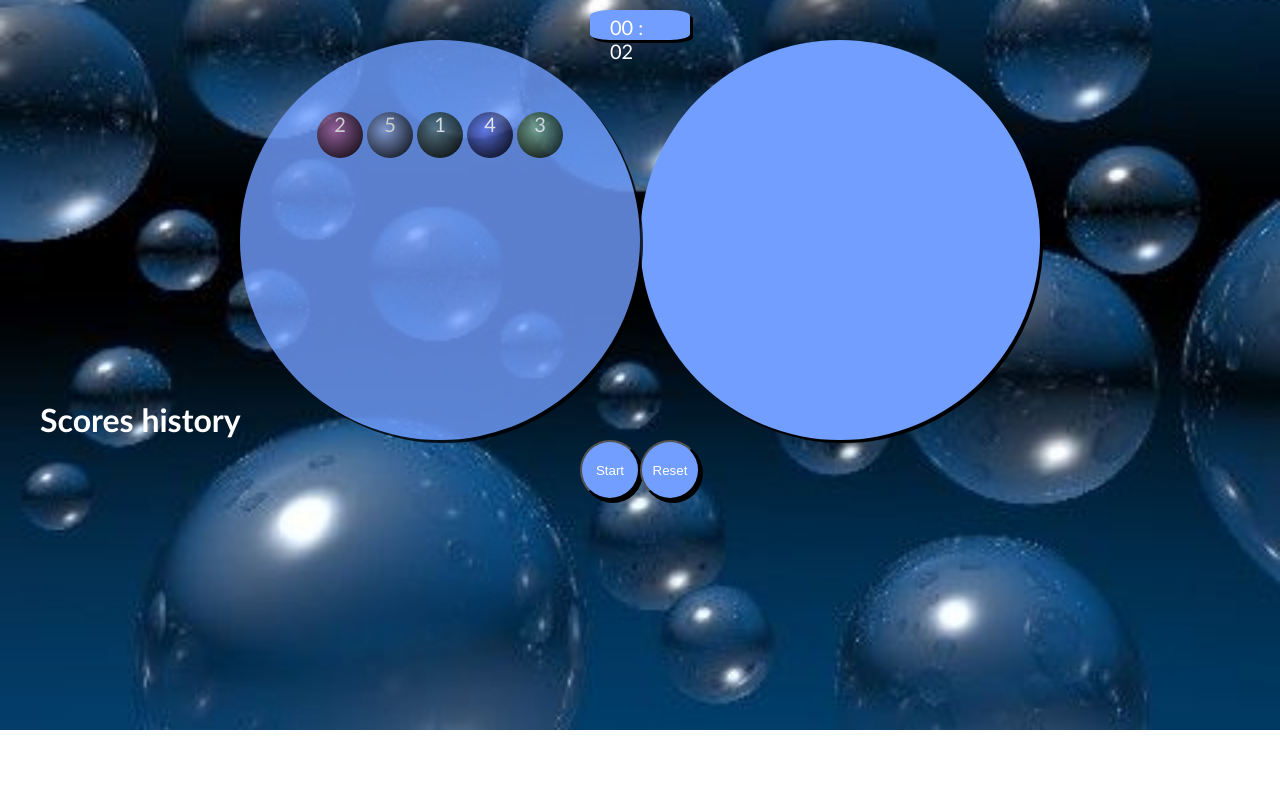
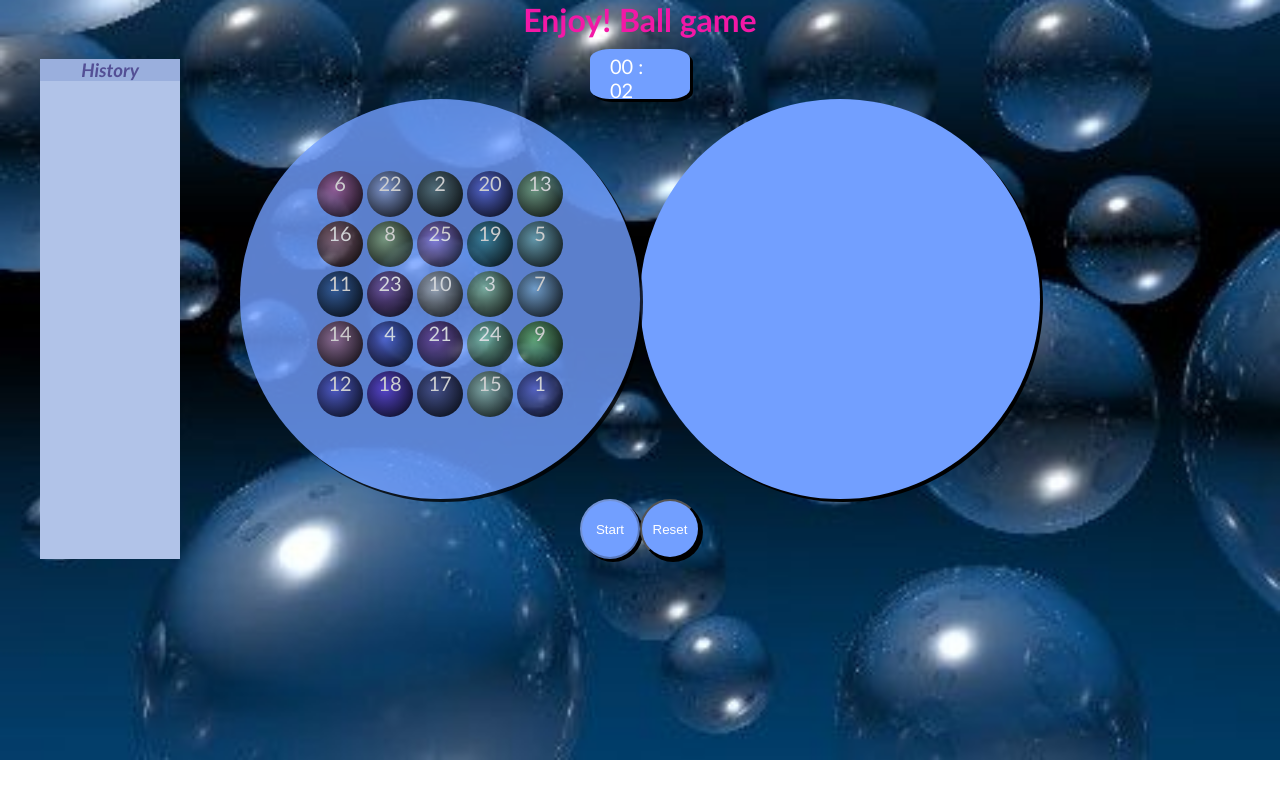
Before and after one commit to lauraMeiz/Game001, a website: page index.html in a window 1280 px wide. Both pictures are taken after a click on the button "Start". Drawn offline with Linux system fonts and the light colour scheme.

Commit message:
history list done

```diff
--- a/app.js
+++ b/app.js
@@ -15,11 +15,10 @@ const notFine = document.querySelector(".notFine");
 let d = new Date();
 let text = d.toLocaleDateString();
 
-// const best = document.querySelector(".bestScores");
 let scoreSave = localStorage.getItem("save")
   ? JSON.parse(localStorage.getItem("save"))
   : [];
-// const scoreSave = JSON.parse(localStorage.getItem("save"));
+
 const ulas = document.querySelector(".list");
 scoreSave.forEach((el) => {
   const li3 = document.createElement("li");
@@ -27,11 +26,6 @@ scoreSave.forEach((el) => {
   li3.appendChild(sarasas);
   ulas.appendChild(li3);
 });
-// const mapas = scoreSave.map((m, i) => m);
-
-// m + text);
-
-// best.innerText = `${mapas}  `;
 
 function myColor() {
   const r = rand(0, 255);
@@ -44,12 +38,12 @@ let rutuliukai = [];
 let newArray = [];
 
 function start() {
-  while (rutuliukai.length < 5) {
-    const rutulys = rand(1, 5);
+  while (rutuliukai.length < 25) {
+    const rutulys = rand(1, 25);
 
     if (!rutuliukai.includes(rutulys)) {
       rutuliukai.push(rutulys);
-      if (rutuliukai.length == 5) {
+      if (rutuliukai.length == 25) {
         rutuliukai.forEach((ball) => {
           const createBall = document.createElement("div");
           createBall.classList.add("poviena");
@@ -77,7 +71,6 @@ function start() {
 
   const visi = document.querySelectorAll(".poviena");
 
-  // const bestScore = [];
   visi.forEach((el) => {
     el.addEventListener("click", (e) => {
       e.stopPropagation();
@@ -105,12 +98,8 @@ function start() {
           ulas.insertAdjacentHTML("afterend", html);
         }
 
-        // ulas.innerHTML = `<li>${scoreSave}<li>`;
-
         komentarai.style.display = "block";
 
-        // bestScore.push(timer.innerText);
-        // console.log(bestScore);
         myStopFunction();
       }
     });
@@ -141,7 +130,7 @@ btn1.addEventListener("click", (e) => {
   e.stopPropagation();
 
   start();
-  timer.style.height = "30px";
+
   my = setInterval(updateClock, 1000);
   clockTime = 0;
 });
@@ -164,5 +153,4 @@ function myStopFunction() {
   clearInterval(my);
 
   timer.innerText = `Retry!!`;
-  timer.style.height = "80px";
 }
--- a/index.html
+++ b/index.html
@@ -10,8 +10,13 @@
     <title>Game001</title>
   </head>
   <body>
+    <header><h1>Enjoy! Ball game</h1></header>
     <main>
-      <div class="time"><span>You have 2 minutes</span>00 : 00</div>
+      <div class="bestScores">
+        <h3>History</h3>
+        <ul class="list"></ul>
+      </div>
+      <div class="time">00 : 00</div>
 
       <section class="section left-round">
         <div class="left-square"></div>
@@ -23,12 +28,6 @@
       </section>
       <button class="btn1">Start</button>
       <button class="btn2" type="reset">Reset</button>
-      <div>
-        <h1>Scores history</h1>
-        <div class="bestScores">
-          <ul class="list"></ul>
-        </div>
-      </div>
     </main>
   </body>
 </html>
--- a/main.css
+++ b/main.css
@@ -31,7 +31,7 @@ main {
   padding: 5px 20px;
   grid-area: time;
   width: 100px;
-  height: 100px;
+  height: 50px;
   display: flex;
   flex-direction: column;
   justify-self: center;
@@ -129,29 +129,31 @@ main {
 }
 .bestScores {
   margin-left: -200px;
-  margin-top: -150px;
-  width: 100px;
+  margin-top: -500px;
+  width: 140px;
   height: auto;
-  background-color: #e2e7f0;
+  background-color: #b1c3e8;
   color: rgb(31, 26, 26);
   font-style: italic;
   font-weight: bolder;
 }
-
-h1 {
-  margin-left: -200px;
-  margin-top: -100px;
-  color: white;
+ul {
+  width: 140px;
+  margin: 0 calc(50% - 70px);
+}
+ul li {
+  list-style: none;
+  padding-left: 10px;
+  text-align: center;
+  border-bottom: 2px dotted #729fff;
 }
 
-/* .notFine {
-  background-color: rgb(235, 19, 19);
-  color: azure;
-  width: 100px;
-  padding: 20px;
-  border-radius: 50%;
-  margin-top: -50px;
-  margin-left: -50px;
-  display: none;
-  z-index: 1;
-} */
+h3 {
+  color: rgb(83, 79, 149);
+  text-align: center;
+  background-color: #9aafdd;
+}
+h1 {
+  color: rgb(242, 24, 166);
+  text-align: center;
+}
```
